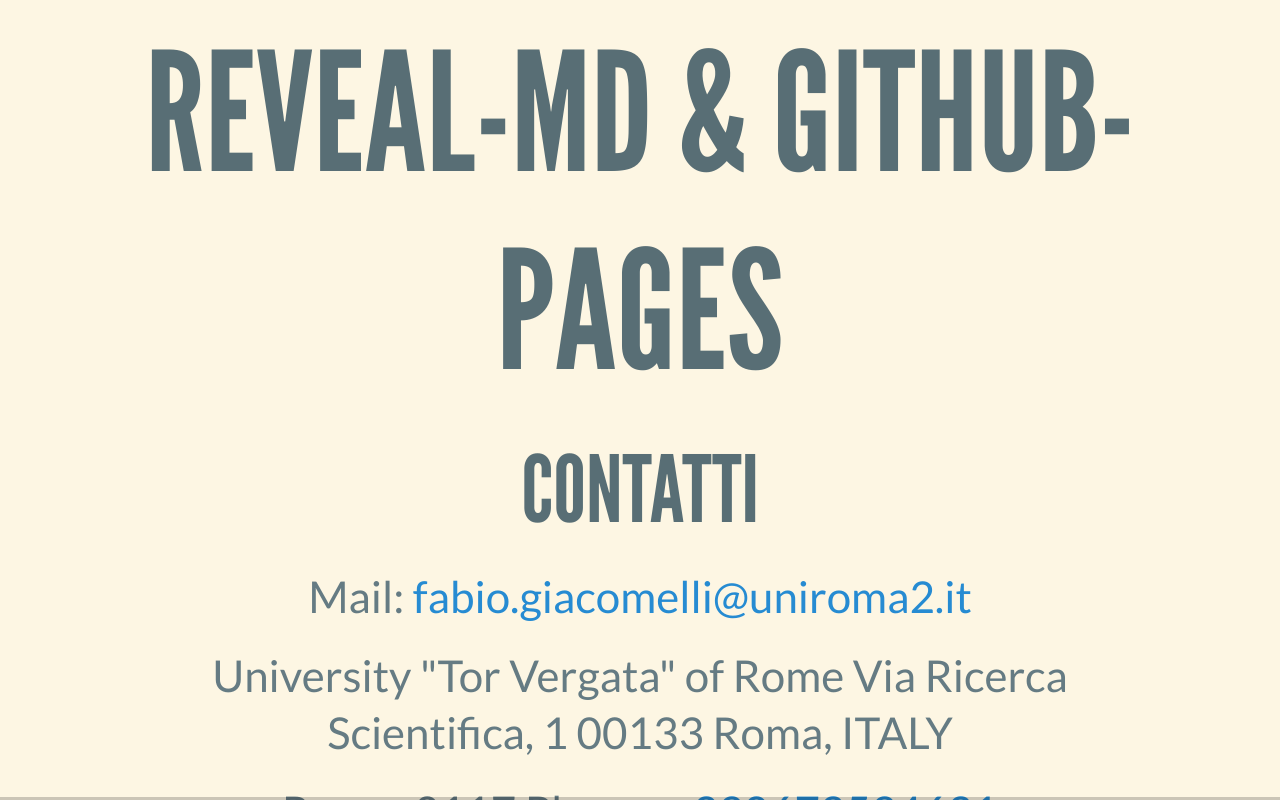
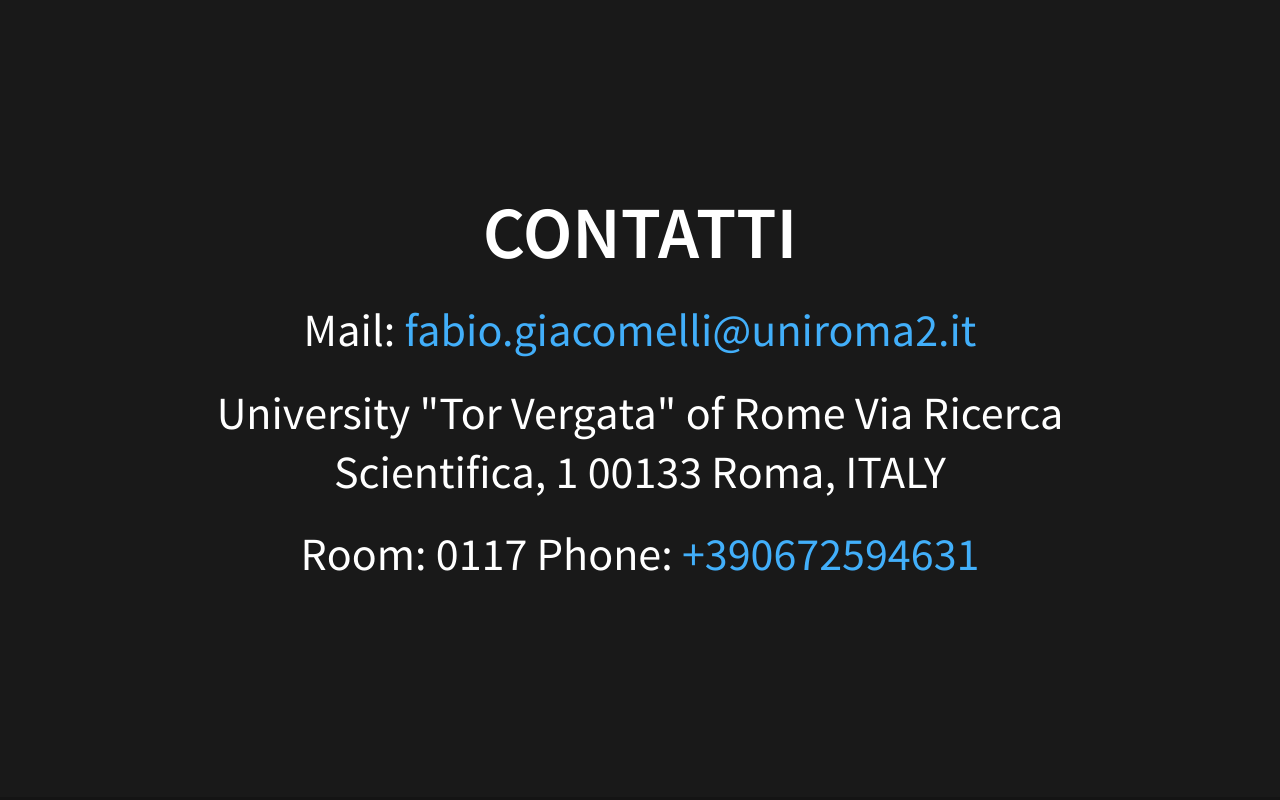
Before and after one commit to Fabio-Giacomelli/reveal-md-github-pages, a plain HTML site: page index.html in a window 1280 px wide. Drawn offline with nearby package versions, Linux system fonts and the light colour scheme; some packages are replaced by stand-ins of ours.

Commit message:
Deploying to gh-pages from @ Fabio-Giacomelli/reveal-md-github-pages@4db2aa59359948c461fa010e4f06266a1efdc772 🚀

```diff
--- a/index.html
+++ b/index.html
@@ -8,7 +8,7 @@
     <link rel="shortcut icon" href="./favicon.ico" />
     <link rel="stylesheet" href="./dist/reset.css" />
     <link rel="stylesheet" href="./dist/reveal.css" />
-    <link rel="stylesheet" href="./dist/theme/solarized.css" id="theme" />
+    <link rel="stylesheet" href="./dist/theme/black.css" id="theme" />
     <link rel="stylesheet" href="./css/highlight/base16/zenburn.css" />
 
     <link rel="stylesheet" href="./_assets/custom.css" />
@@ -18,7 +18,6 @@
     <div class="reveal">
       <div class="slides"><section  data-markdown><script type="text/template">
 
-# reveal-md & github-pages
 
 ## Contatti
 
--- a/slides.html
+++ b/slides.html
@@ -8,7 +8,7 @@
     <link rel="shortcut icon" href="./favicon.ico" />
     <link rel="stylesheet" href="./dist/reset.css" />
     <link rel="stylesheet" href="./dist/reveal.css" />
-    <link rel="stylesheet" href="./dist/theme/solarized.css" id="theme" />
+    <link rel="stylesheet" href="./dist/theme/black.css" id="theme" />
     <link rel="stylesheet" href="./css/highlight/base16/zenburn.css" />
 
     <link rel="stylesheet" href="./_assets/custom.css" />
@@ -18,7 +18,6 @@
     <div class="reveal">
       <div class="slides"><section  data-markdown><script type="text/template">
 
-# reveal-md & github-pages
 
 ## Contatti
 
```
